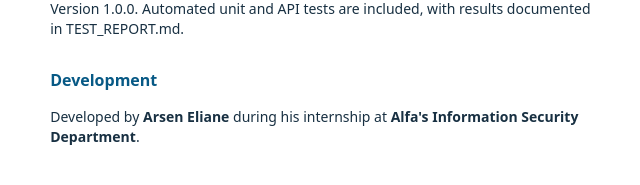
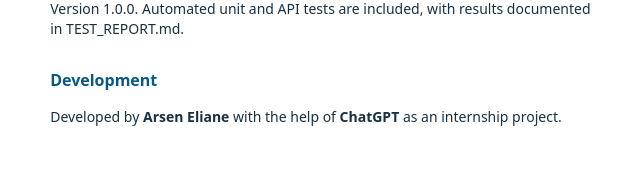
Before and after one commit to arseneliane/my-threatlens, a FastAPI app: page /about in a window 1280 px wide. Shown: the part 1625-1810 px from the top of the page, without its empty margins (421-1061 px from the left). After the commit the page ends 1751 px from the top, so only its background shows below. Run offline with FastAPI, Linux system fonts and the light colour scheme.

Commit message:
Update About project attribution

```diff
--- a/app/templates/about.html
+++ b/app/templates/about.html
@@ -55,7 +55,7 @@
     <h2>Version and testing status</h2>
     <p>Version {{ version }}. Automated unit and API tests are included, with results documented in TEST_REPORT.md.</p>
     <h2>Development</h2>
-    <p>Developed by <strong>Arsen Eliane</strong> during his internship at <strong>Alfa's Information Security Department</strong>.</p>
+    <p>Developed by <strong>Arsen Eliane</strong> with the help of <strong>ChatGPT</strong> as an internship project.</p>
   </main>
   {% include "_site_chat.html" %}
   <script src="/static/site-chat.js"></script>
```
Also changed, not shown: tests/test_api.py (+2 -1 lines).
